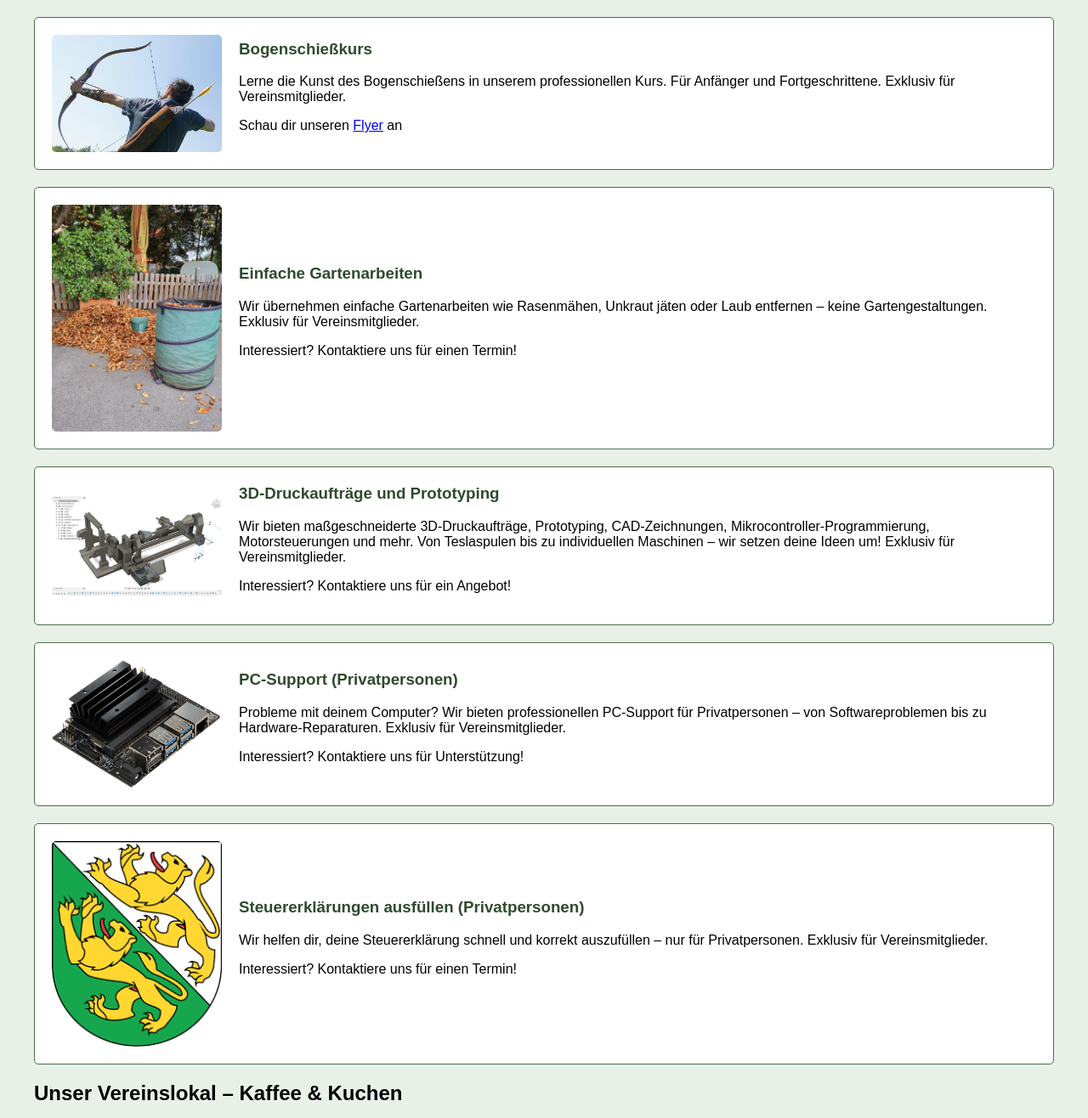
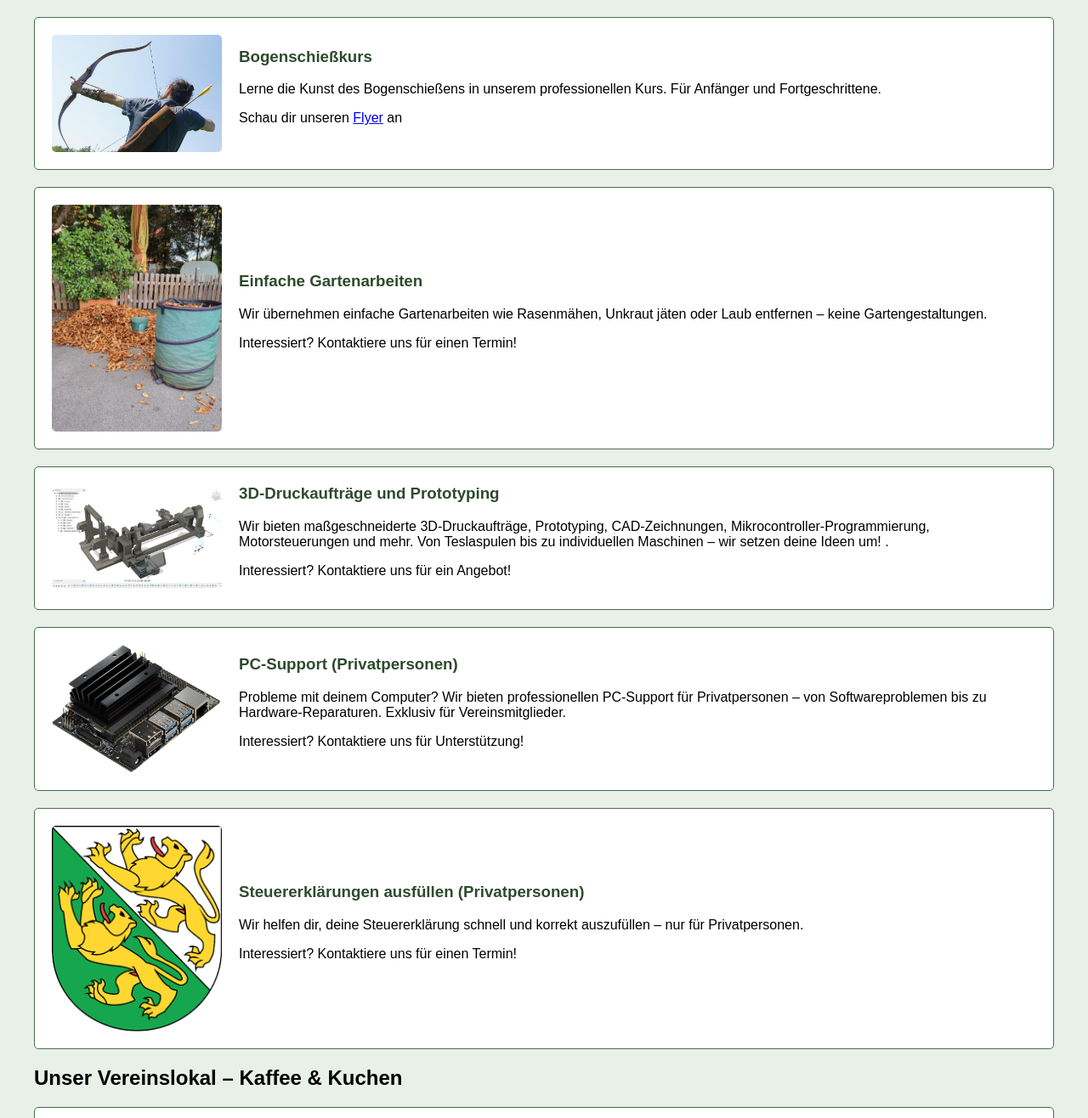
Before and after one commit to glkunst/verein.glkunst, a plain HTML site: page angebot.html in a window 1280 px wide. Shown: the part 472-1788 px from the top of the page at 85% size. Drawn offline with Linux system fonts and the light colour scheme.

Commit message:
Update angebot.html

```diff
--- a/angebot.html
+++ b/angebot.html
@@ -103,7 +103,7 @@
             <img src="assets/bow1.jpg" alt="Bogenschießkurs">
             <div>
                 <h3>Bogenschießkurs</h3>
-                <p>Lerne die Kunst des Bogenschießens in unserem professionellen Kurs. Für Anfänger und Fortgeschrittene. Exklusiv für Vereinsmitglieder.</p>
+                <p>Lerne die Kunst des Bogenschießens in unserem professionellen Kurs. Für Anfänger und Fortgeschrittene. </p>
               <p>Schau dir unseren <a href="assets/bogen_kurs.png" target="_blank">Flyer</a> an</p>
             </div>
         </div>
@@ -112,7 +112,7 @@
             <img src="assets/photo_2025-04-09_17-17-33.jpg" alt="Einfache Gartenarbeiten">
             <div>
                 <h3>Einfache Gartenarbeiten</h3>
-                <p>Wir übernehmen einfache Gartenarbeiten wie Rasenmähen, Unkraut jäten oder Laub entfernen – keine Gartengestaltungen. Exklusiv für Vereinsmitglieder.</p>
+                <p>Wir übernehmen einfache Gartenarbeiten wie Rasenmähen, Unkraut jäten oder Laub entfernen – keine Gartengestaltungen. </p>
                 <p>Interessiert? Kontaktiere uns für einen Termin!</p>
             </div>
         </div>
@@ -122,7 +122,7 @@
             <img src="assets/3d.jpg" alt="3D-Druck und Prototyping">
             <div>
                 <h3>3D-Druckaufträge und Prototyping</h3>
-                <p>Wir bieten maßgeschneiderte 3D-Druckaufträge, Prototyping, CAD-Zeichnungen, Mikrocontroller-Programmierung, Motorsteuerungen und mehr. Von Teslaspulen bis zu individuellen Maschinen – wir setzen deine Ideen um! Exklusiv für Vereinsmitglieder.</p>
+                <p>Wir bieten maßgeschneiderte 3D-Druckaufträge, Prototyping, CAD-Zeichnungen, Mikrocontroller-Programmierung, Motorsteuerungen und mehr. Von Teslaspulen bis zu individuellen Maschinen – wir setzen deine Ideen um! .</p>
                 <p>Interessiert? Kontaktiere uns für ein Angebot!</p>
             </div>
         </div>
@@ -142,7 +142,7 @@
             <img src="assets/steuer.png" alt="Steuererklärungen ausfüllen">
             <div>
                 <h3>Steuererklärungen ausfüllen (Privatpersonen)</h3>
-                <p>Wir helfen dir, deine Steuererklärung schnell und korrekt auszufüllen – nur für Privatpersonen. Exklusiv für Vereinsmitglieder.</p>
+                <p>Wir helfen dir, deine Steuererklärung schnell und korrekt auszufüllen – nur für Privatpersonen.</p>
                 <p>Interessiert? Kontaktiere uns für einen Termin!</p>
             </div>
         </div>
```
